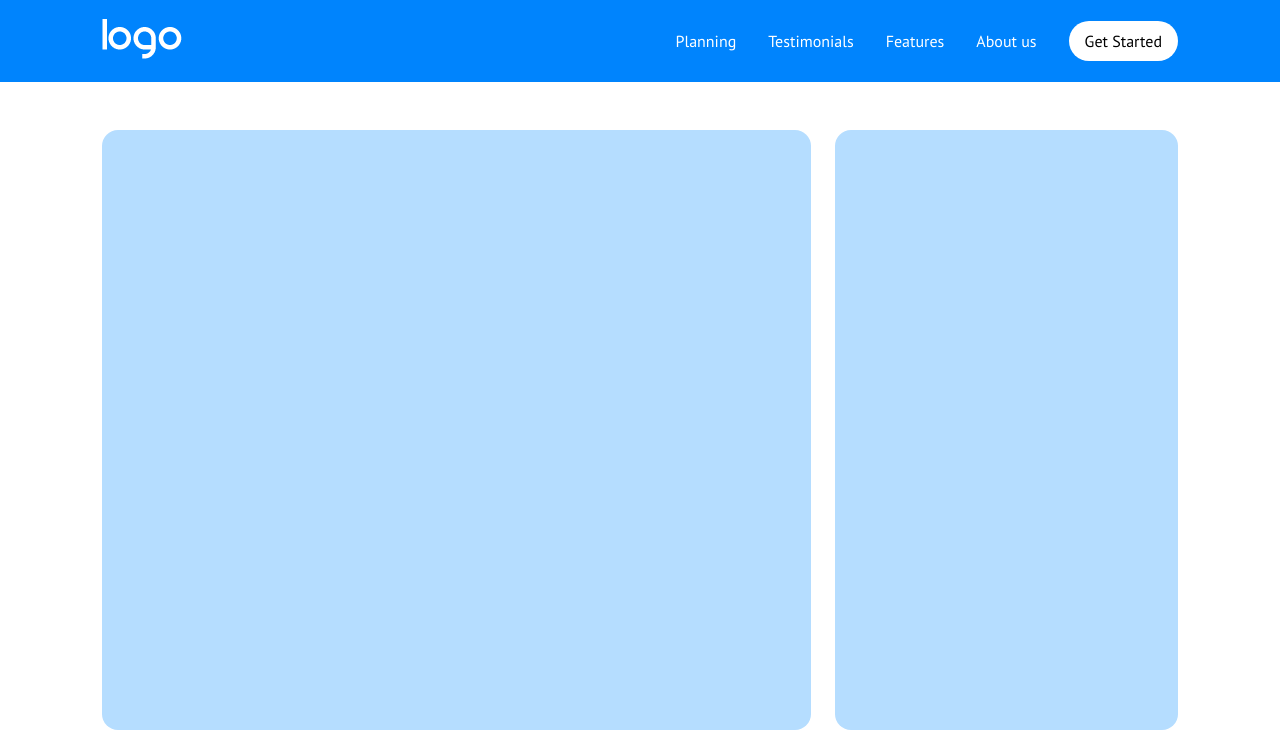
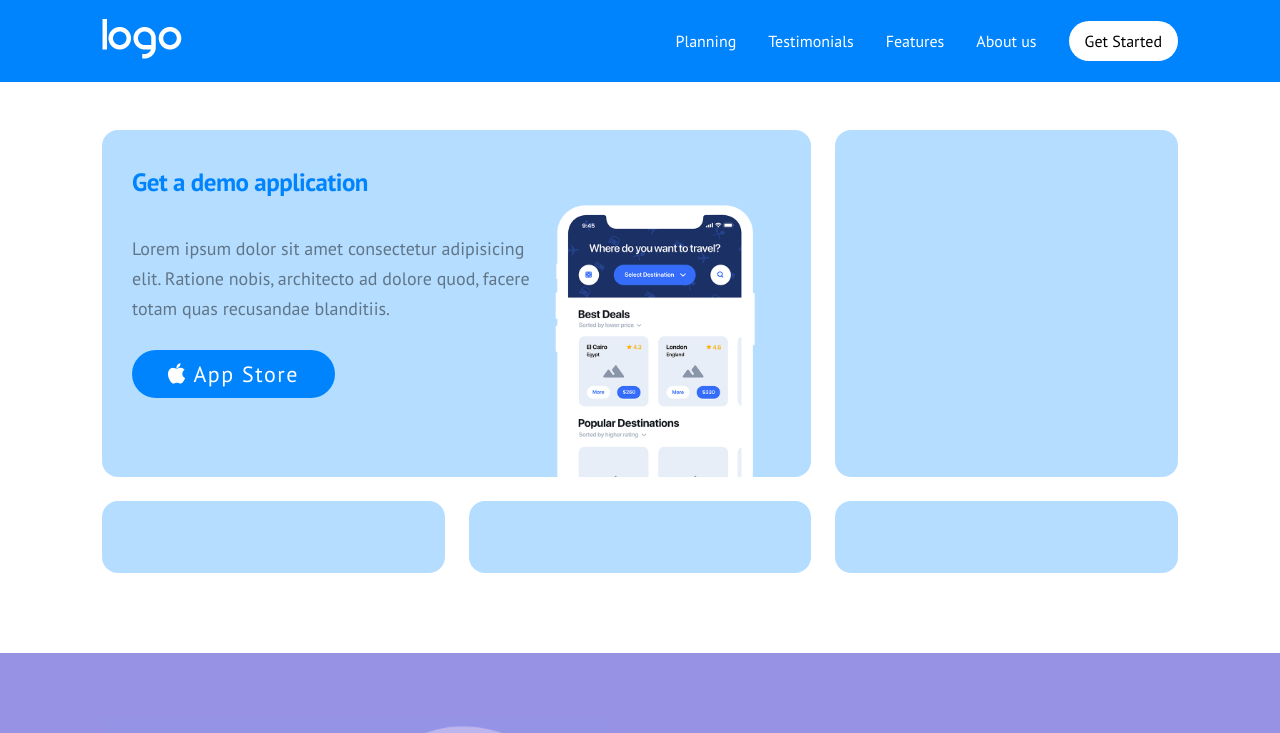
Before and after one commit to vi-ser/htmlcss-responsive-layout, a plain HTML site: page index.html in a window 1280 px wide. Shown: the top 733 px of the page. Drawn offline with Linux system fonts and the light colour scheme.

Commit message:
stilizzazione prima card sezione intro

```diff
--- a/css/style.css
+++ b/css/style.css
@@ -85,22 +85,65 @@ nav .burger i {
 }
 
 #intro .card {
-    height: 360px;
+    /* height: 360px; */
     /* test */
 
     width: 100%;
     background-color: #B5DDFF;
 
     border-radius: 16px;
+
+    padding: 36px 30px;
+}
+
+#intro .card h3 {
+    font-weight: 700;
+    font-size: 25px;
+    letter-spacing: -0.5px;
+    color: #0084FD;
+    margin-bottom: 36px;
+}
+
+#intro .card p {
+    line-height: 26px;
+    margin-bottom: 36px;
+    color: #607587;
+}
+
+#intro .card .button {
+    text-decoration: none;
+    font-weight: 400;
+    color: white;
+    font-size: 20px;
+    letter-spacing: 1.5px;
+
+    background-color: #0084FD;
+    padding: 10px 36px;
+    border-radius: 50px;
 }
 
 #intro .card:first-child {
-    height: 600px;
+    /* height: 600px; */
     /* test */
 
     background-color: #B5DDFF;
 
     border-radius: 16px;
+    padding-bottom: 0;
+}
+
+#intro .card:first-child .left {
+    margin-bottom: 36px;
+
+}
+
+#intro .card:first-child .right {
+    display: flex;
+    justify-content: flex-start;
+}
+
+#intro .card:first-child img {
+    width: 250px;
 }
 
 /* fine sezione intro */
@@ -369,9 +412,21 @@ footer p:first-child {
         width: calc(100% / 3 - 24px / 3 * 2);
     }
 
+    #intro .card p {
+        font-size: 18px;
+        line-height: 30px;
+    }
+
+    #intro .card .button {
+        font-size: 22px;
+    }
+
+
     #intro .card:first-child {
         width: calc(100% / 3 * 2 - 24px / 3);
     }
+
+
 
     #intro .card:nth-child(2) {
         height: auto;
@@ -426,6 +481,20 @@ footer p:first-child {
 
 /* media query laptop */
 @media screen and (min-width:992px) {
+
+    #intro .container .card {
+        display: flex;
+    }
+
+    #intro .container .card:first-child .left {
+        margin-bottom: 60px;
+    }
+
+    #intro .container .card:first-child .right {
+        padding-top: 32px;
+        align-items: flex-end;
+    }
+
     #planning .container {
         display: flex;
         column-gap: 60px;
--- a/index.html
+++ b/index.html
@@ -57,7 +57,24 @@
     <!-- intro -->
     <section id="intro">
         <div class="container">
-            <div class="card"></div>
+            <div class="card">
+                <div class="left">
+                    <h3>
+                        Get a demo application
+                    </h3>
+                    <p>
+                        Lorem ipsum dolor sit amet consectetur adipisicing elit. Ratione nobis, architecto ad dolore
+                        quod, facere totam quas recusandae blanditiis.
+                    </p>
+                    <a class="button" href="">
+                        <i class="fa fa-apple" aria-hidden="true"></i>
+                        App Store
+                    </a>
+                </div>
+                <div class="right">
+                    <img src="./img/phone.png" alt="">
+                </div>
+            </div>
             <div class="card"></div>
             <div class="card"></div>
             <div class="card"></div>
```
